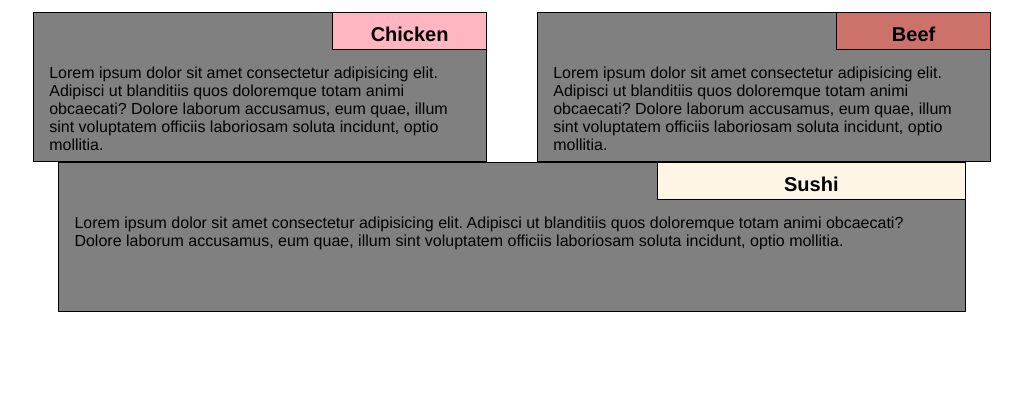
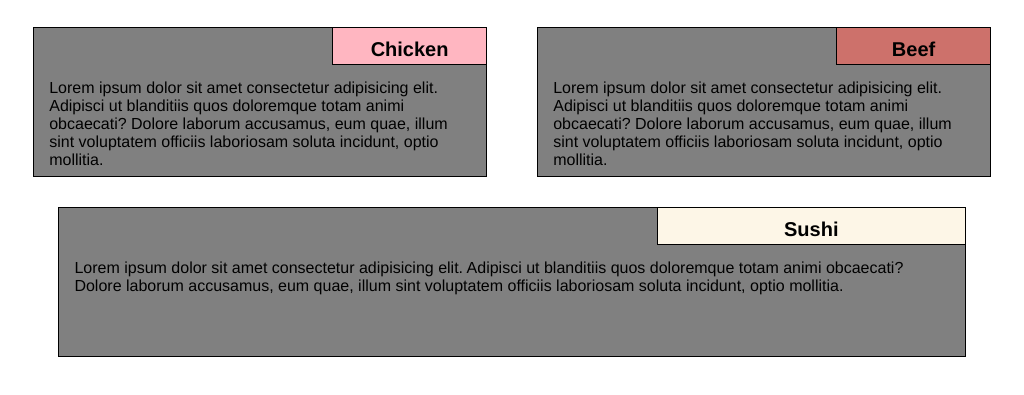
Before and after one commit to jaidan78/coursera, a plain HTML site: page Module2_Menu/index.html in a window 1024 px wide. Shown: the part 61-456 px from the top of the page. Drawn offline with Linux system fonts and the light colour scheme.

Commit message:
update Module2_Menu/css/styles.css

```diff
--- a/Module2_Menu/css/styles.css
+++ b/Module2_Menu/css/styles.css
@@ -105,7 +105,8 @@ p {
   @media (min-width: 992px) and (max-width: 1199px) {
     .col-md-1, .col-md-2, .col-md-3, .col-md-4, .col-md-5, .col-md-6, .col-md-7, .col-md-8, .col-md-9, .col-md-10, .col-md-11, .col-md-12 {
       float: left;
-      /* padding: 15px 0; */
+      padding: 15px 0;
+      width: 100%;
     }
     .col-md-1 {
       width: 8.33%;
```
